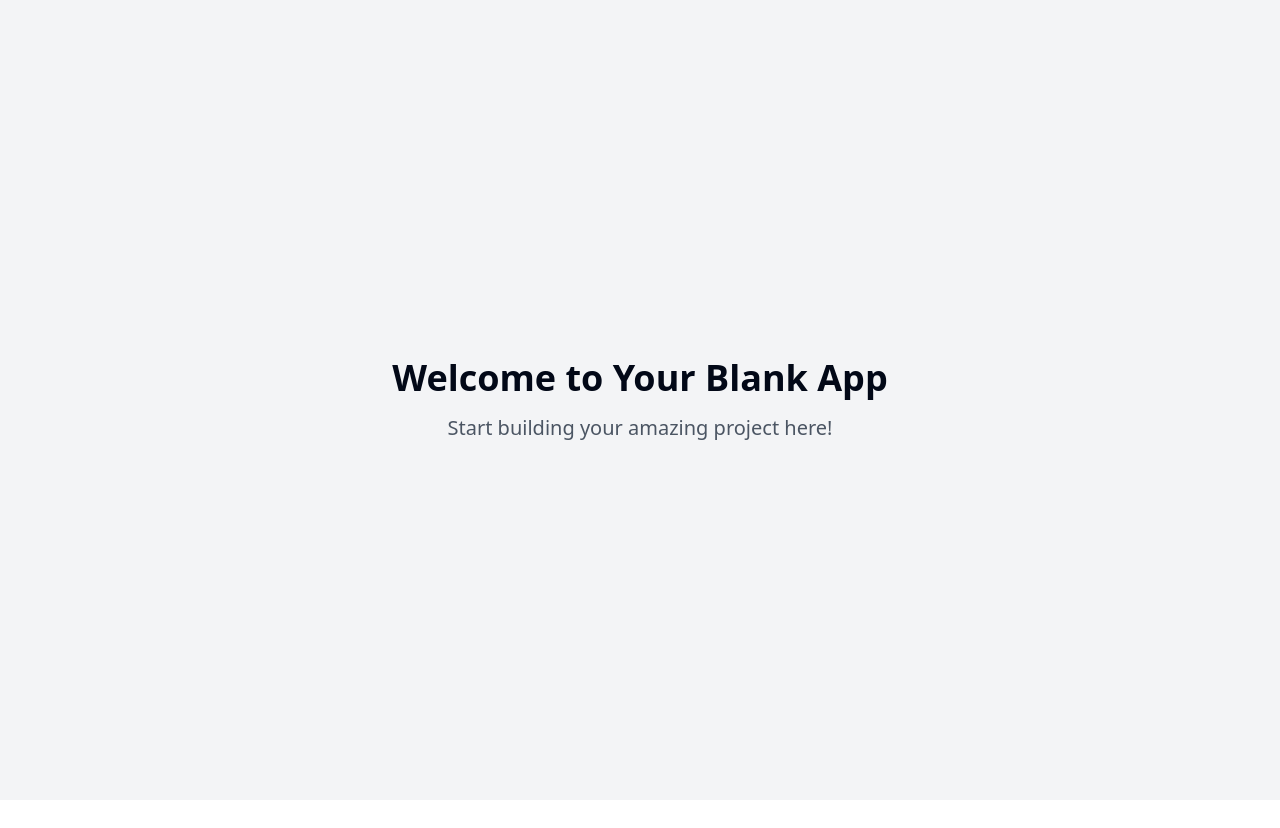
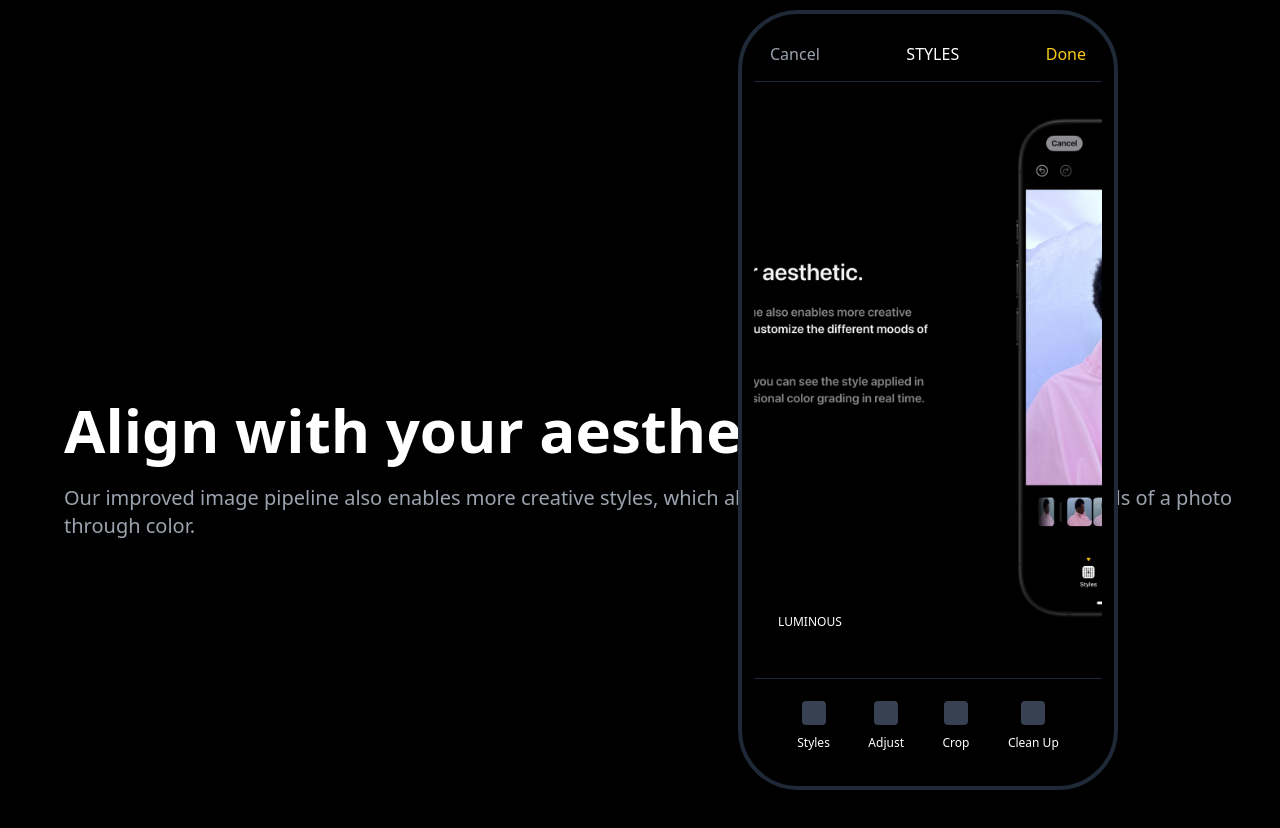
Before and after one commit to ryuntalan/mobile-mockup-shift, a React (Vite) app: page / in a window 1280 px wide. Shown: the top 828 px of the page. Before the commit the page ends 800 px from the top, so only its background shows below. Built offline with nearby package versions, Linux system fonts and the light colour scheme.

Commit message:
feat: Implement scrolling page interaction

```diff
--- /dev/null
+++ b/src/components/PhoneMockup.tsx
@@ -0,0 +1,63 @@
+
+import React from 'react';
+import { cn } from '@/lib/utils';
+
+interface PhoneMockupProps {
+  currentImage: string;
+}
+
+const PhoneMockup: React.FC<PhoneMockupProps> = ({ currentImage }) => {
+  return (
+    <div className="relative w-[380px] h-[780px]">
+      {/* Phone frame */}
+      <div className="absolute inset-0 bg-black rounded-[60px] border-4 border-gray-800">
+        {/* Notch */}
+        <div className="absolute top-0 left-1/2 transform -translate-x-1/2 w-[160px] h-[34px] bg-black rounded-b-3xl" />
+
+        {/* Screen content */}
+        <div className="absolute top-0 left-0 right-0 bottom-0 m-3 rounded-[48px] overflow-hidden bg-black">
+          {/* Top bar */}
+          <div className="h-14 bg-black flex items-center justify-between px-4 border-b border-gray-800">
+            <span className="text-gray-400">Cancel</span>
+            <span className="text-white">STYLES</span>
+            <span className="text-yellow-400">Done</span>
+          </div>
+
+          {/* Main image */}
+          <div className="relative h-[calc(100%-180px)]">
+            <img
+              src={currentImage}
+              alt="Phone content"
+              className="w-full h-full object-cover transition-opacity duration-700"
+            />
+            <div className="absolute bottom-4 left-4 px-2 py-1 bg-black/50 rounded text-xs text-white">
+              LUMINOUS
+            </div>
+          </div>
+
+          {/* Bottom bar */}
+          <div className="absolute bottom-0 left-0 right-0 h-24 bg-black/90 border-t border-gray-800 flex justify-around items-center px-6">
+            <div className="text-center">
+              <div className="w-6 h-6 bg-gray-700 rounded mb-1 mx-auto" />
+              <span className="text-white text-xs">Styles</span>
+            </div>
+            <div className="text-center">
+              <div className="w-6 h-6 bg-gray-700 rounded mb-1 mx-auto" />
+              <span className="text-white text-xs">Adjust</span>
+            </div>
+            <div className="text-center">
+              <div className="w-6 h-6 bg-gray-700 rounded mb-1 mx-auto" />
+              <span className="text-white text-xs">Crop</span>
+            </div>
+            <div className="text-center">
+              <div className="w-6 h-6 bg-gray-700 rounded mb-1 mx-auto" />
+              <span className="text-white text-xs">Clean Up</span>
+            </div>
+          </div>
+        </div>
+      </div>
+    </div>
+  );
+};
+
+export default PhoneMockup;
--- /dev/null
+++ b/src/components/ScrollSection.tsx
@@ -0,0 +1,121 @@
+
+import React, { useEffect, useRef, useState } from 'react';
+import { cn } from '@/lib/utils';
+import PhoneMockup from './PhoneMockup';
+
+const ScrollSection = () => {
+  const [activeSection, setActiveSection] = useState(0);
+  const sectionRefs = [useRef(null), useRef(null), useRef(null)];
+
+  useEffect(() => {
+    const observers = sectionRefs.map((ref, index) => {
+      return new IntersectionObserver(
+        ([entry]) => {
+          if (entry.isIntersecting) {
+            setActiveSection(index);
+          }
+        },
+        {
+          threshold: 0.5,
+        }
+      );
+    });
+
+    sectionRefs.forEach((ref, index) => {
+      if (ref.current) {
+        observers[index].observe(ref.current);
+      }
+    });
+
+    return () => {
+      observers.forEach((observer, index) => {
+        if (sectionRefs[index].current) {
+          observer.unobserve(sectionRefs[index].current!);
+        }
+      });
+    };
+  }, []);
+
+  const mockupImages = [
+    "/lovable-uploads/4e82b18d-5c66-4d05-af35-50c22c36b9b0.png",
+    "https://images.unsplash.com/photo-1581091226825-a6a2a5aee158",
+    "https://images.unsplash.com/photo-1487058792275-0ad4aaf24ca7"
+  ];
+
+  return (
+    <div className="bg-black min-h-[300vh] relative">
+      <div className="fixed top-0 left-0 w-full h-screen flex items-center justify-between px-8 lg:px-16">
+        <div className="w-1/2">
+          {/* Text sections */}
+          <div
+            className={cn(
+              "transition-all duration-700 absolute",
+              activeSection === 0
+                ? "opacity-100 translate-y-0"
+                : "opacity-0 translate-y-8"
+            )}
+          >
+            <h2 className="text-white text-6xl font-bold mb-6">
+              Align with your aesthetic.
+            </h2>
+            <p className="text-gray-400 text-xl">
+              Our improved image pipeline also enables more creative styles,
+              which allow you to customize the different moods of a photo through color.
+            </p>
+          </div>
+
+          <div
+            className={cn(
+              "transition-all duration-700 absolute",
+              activeSection === 1
+                ? "opacity-100 translate-y-0"
+                : "opacity-0 translate-y-8"
+            )}
+          >
+            <h2 className="text-white text-6xl font-bold mb-6">
+              Professional grade editing.
+            </h2>
+            <p className="text-gray-400 text-xl">
+              With the power of advanced AI, you can see the style applied in
+              a live preview — like professional color grading in real time.
+            </p>
+          </div>
+
+          <div
+            className={cn(
+              "transition-all duration-700 absolute",
+              activeSection === 2
+                ? "opacity-100 translate-y-0"
+                : "opacity-0 translate-y-8"
+            )}
+          >
+            <h2 className="text-white text-6xl font-bold mb-6">
+              Endless possibilities.
+            </h2>
+            <p className="text-gray-400 text-xl">
+              Transform your photos with powerful editing tools and creative filters
+              that bring your vision to life.
+            </p>
+          </div>
+        </div>
+
+        <div className="w-1/2 flex justify-center">
+          <PhoneMockup currentImage={mockupImages[activeSection]} />
+        </div>
+      </div>
+
+      {/* Invisible scroll sections */}
+      <div className="relative">
+        {[0, 1, 2].map((section) => (
+          <div
+            key={section}
+            ref={sectionRefs[section]}
+            className="h-screen"
+          />
+        ))}
+      </div>
+    </div>
+  );
+};
+
+export default ScrollSection;
--- a/src/pages/Index.tsx
+++ b/src/pages/Index.tsx
@@ -1,14 +1,8 @@
-// Update this page (the content is just a fallback if you fail to update the page)
+
+import ScrollSection from '@/components/ScrollSection';
 
 const Index = () => {
-  return (
-    <div className="min-h-screen flex items-center justify-center bg-gray-100">
-      <div className="text-center">
-        <h1 className="text-4xl font-bold mb-4">Welcome to Your Blank App</h1>
-        <p className="text-xl text-gray-600">Start building your amazing project here!</p>
-      </div>
-    </div>
-  );
+  return <ScrollSection />;
 };
 
 export default Index;
```
Also changed, not shown: public/lovable-uploads/4e82b18d-5c66-4d05-af35-50c22c36b9b0.png (added).
